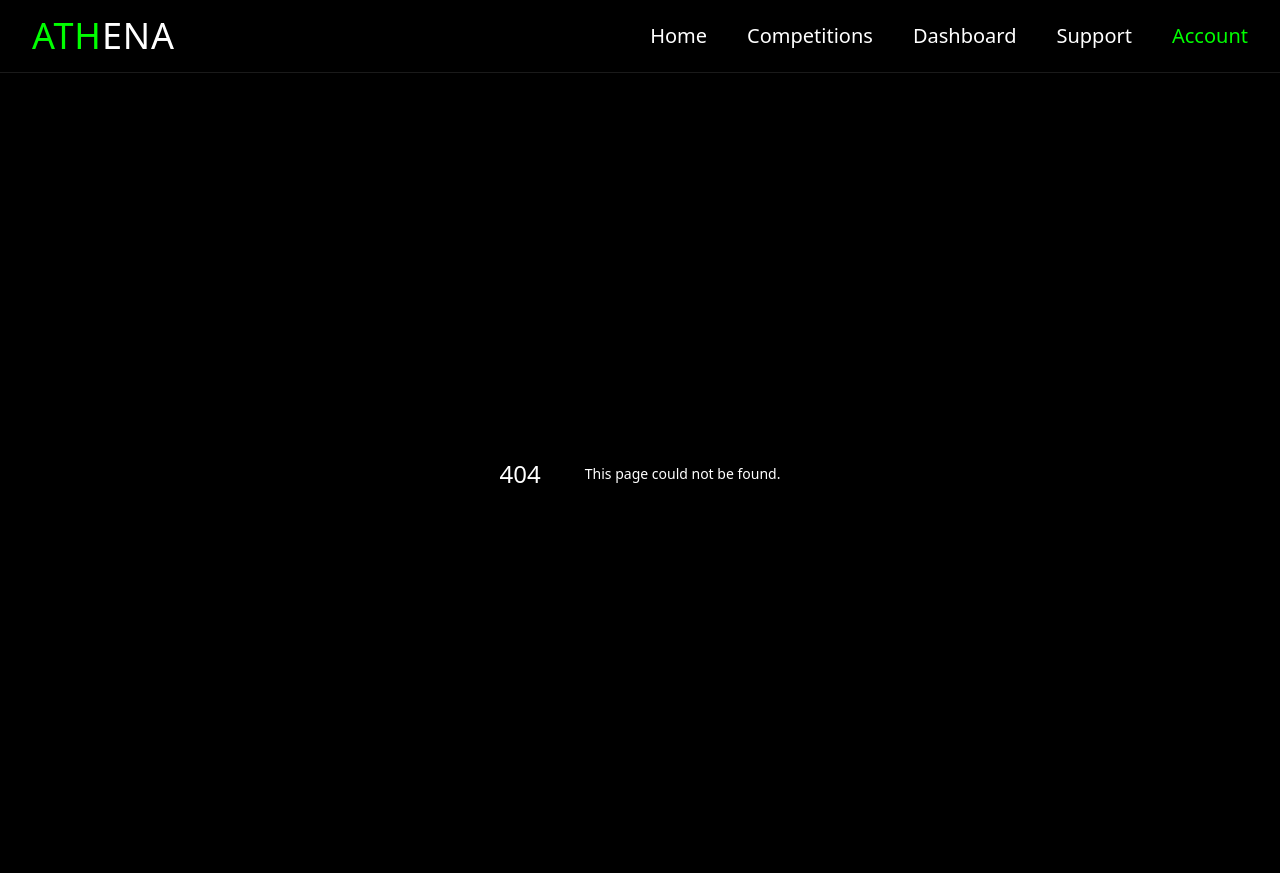
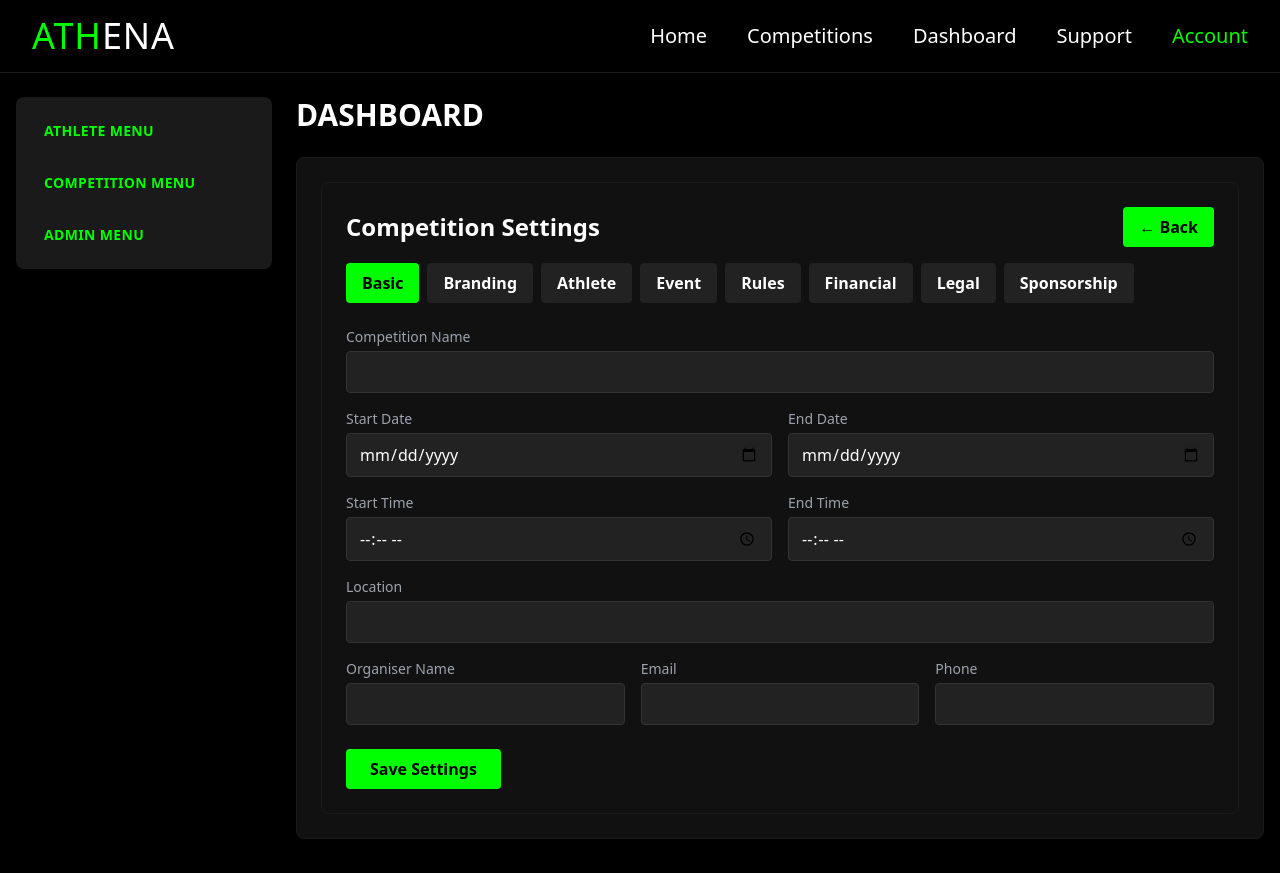
Before and after one commit to caldefenwycke/athena, a Next.js app: page /dashboard/competition/1/settings in a window 1280 px wide. Before the commit this address had no page. Built offline with nearby package versions, Linux system fonts and the light colour scheme.

Commit message:
Edit competitions basic settings tab

```diff
--- /dev/null
+++ b/pages/dashboard/competition/[id]/settings.tsx
@@ -0,0 +1,189 @@
+// pages/dashboard/competition/[id]/settings.tsx
+import { useRouter } from 'next/router';
+import DashboardLayout from '@/components/layouts/DashboardLayout';
+import { useEffect, useState } from 'react';
+import Link from 'next/link';
+
+const tabLabels = [
+  'Basic',
+  'Branding',
+  'Athlete',
+  'Event',
+  'Rules',
+  'Financial',
+  'Legal',
+  'Sponsorship',
+] as const;
+
+type Tab = (typeof tabLabels)[number];
+
+export default function CompetitionSettings() {
+  const router = useRouter();
+  const { id } = router.query;
+  const [activeTab, setActiveTab] = useState<Tab>('Basic');
+
+  const [competition, setCompetition] = useState({
+    name: '',
+    location: '',
+    startDate: '',
+    endDate: '',
+    startTime: '',
+    endTime: '',
+    organiserName: '',
+    organiserEmail: '',
+    organiserPhone: '',
+    rules: '',
+    waivers: '',
+  });
+
+  useEffect(() => {
+    if (id) {
+      // TODO: Fetch competition details from Firestore
+      console.log('Loaded competition ID:', id);
+    }
+  }, [id]);
+
+  const handleSave = () => {
+    // TODO: Save competition details to Firestore
+    console.log('Saving competition:', id, competition);
+  };
+
+  return (
+    <DashboardLayout>
+      <div className="bg-[#111] border border-[#1A1A1A] rounded-lg p-6 max-w-5xl mx-auto">
+        <div className="flex justify-between items-center mb-4">
+          <h1 className="text-2xl font-bold text-white">Competition Settings</h1>
+          <Link href="/dashboard/competition/my-competitions">
+            <button className="bg-[#00FF00] text-black font-semibold px-4 py-2 rounded hover:bg-[#00cc00]">
+              ← Back
+            </button>
+          </Link>
+        </div>
+
+        <div className="flex flex-wrap gap-2 mb-6">
+          {tabLabels.map((tab) => (
+            <button
+              key={tab}
+              onClick={() => setActiveTab(tab)}
+              className={`px-4 py-2 rounded font-semibold ${
+                activeTab === tab
+                  ? 'bg-[#00FF00] text-black'
+                  : 'bg-[#222] text-white hover:bg-[#333]'
+              }`}
+            >
+              {tab}
+            </button>
+          ))}
+        </div>
+
+        <div className="space-y-4 text-white">
+          {activeTab === 'Basic' && (
+            <>
+              <div>
+                <label className="text-sm text-gray-400 block mb-1">Competition Name</label>
+                <input
+                  value={competition.name}
+                  onChange={(e) => setCompetition({ ...competition, name: e.target.value })}
+                  className="w-full bg-[#222] border border-[#333] rounded px-3 py-2"
+                />
+              </div>
+
+              <div className="grid grid-cols-1 sm:grid-cols-2 gap-4">
+                <div>
+                  <label className="text-sm text-gray-400 block mb-1">Start Date</label>
+                  <input
+                    type="date"
+                    value={competition.startDate}
+                    onChange={(e) => setCompetition({ ...competition, startDate: e.target.value })}
+                    className="w-full bg-[#222] border border-[#333] rounded px-3 py-2"
+                  />
+                </div>
+                <div>
+                  <label className="text-sm text-gray-400 block mb-1">End Date</label>
+                  <input
+                    type="date"
+                    value={competition.endDate}
+                    onChange={(e) => setCompetition({ ...competition, endDate: e.target.value })}
+                    className="w-full bg-[#222] border border-[#333] rounded px-3 py-2"
+                  />
+                </div>
+                <div>
+                  <label className="text-sm text-gray-400 block mb-1">Start Time</label>
+                  <input
+                    type="time"
+                    value={competition.startTime}
+                    onChange={(e) => setCompetition({ ...competition, startTime: e.target.value })}
+                    className="w-full bg-[#222] border border-[#333] rounded px-3 py-2"
+                  />
+                </div>
+                <div>
+                  <label className="text-sm text-gray-400 block mb-1">End Time</label>
+                  <input
+                    type="time"
+                    value={competition.endTime}
+                    onChange={(e) => setCompetition({ ...competition, endTime: e.target.value })}
+                    className="w-full bg-[#222] border border-[#333] rounded px-3 py-2"
+                  />
+                </div>
+              </div>
+
+              <div>
+                <label className="text-sm text-gray-400 block mb-1">Location</label>
+                <input
+                  value={competition.location}
+                  onChange={(e) => setCompetition({ ...competition, location: e.target.value })}
+                  className="w-full bg-[#222] border border-[#333] rounded px-3 py-2"
+                />
+              </div>
+
+              <div className="grid grid-cols-1 sm:grid-cols-3 gap-4">
+                <div>
+                  <label className="text-sm text-gray-400 block mb-1">Organiser Name</label>
+                  <input
+                    value={competition.organiserName}
+                    onChange={(e) => setCompetition({ ...competition, organiserName: e.target.value })}
+                    className="w-full bg-[#222] border border-[#333] rounded px-3 py-2"
+                  />
+                </div>
+                <div>
+                  <label className="text-sm text-gray-400 block mb-1">Email</label>
+                  <input
+                    type="email"
+                    value={competition.organiserEmail}
+                    onChange={(e) => setCompetition({ ...competition, organiserEmail: e.target.value })}
+                    className="w-full bg-[#222] border border-[#333] rounded px-3 py-2"
+                  />
+                </div>
+                <div>
+                  <label className="text-sm text-gray-400 block mb-1">Phone</label>
+                  <input
+                    type="tel"
+                    value={competition.organiserPhone}
+                    onChange={(e) => setCompetition({ ...competition, organiserPhone: e.target.value })}
+                    className="w-full bg-[#222] border border-[#333] rounded px-3 py-2"
+                  />
+                </div>
+              </div>
+            </>
+          )}
+
+          {/* Placeholder tabs */}
+          {activeTab === 'Branding' && <p>Coming soon: Branding settings</p>}
+          {activeTab === 'Athlete' && <p>Coming soon: Athlete registration settings</p>}
+          {activeTab === 'Event' && <p>Coming soon: Event setup</p>}
+          {activeTab === 'Rules' && <p>Coming soon: Rules and sanctioning</p>}
+          {activeTab === 'Financial' && <p>Coming soon: Financial settings</p>}
+          {activeTab === 'Legal' && <p>Coming soon: Waiver and legal options</p>}
+          {activeTab === 'Sponsorship' && <p>Coming soon: Sponsorship setup</p>}
+        </div>
+
+        <button
+          onClick={handleSave}
+          className="mt-6 bg-[#00FF00] text-black px-6 py-2 rounded font-semibold hover:bg-[#00cc00]"
+        >
+          Save Settings
+        </button>
+      </div>
+    </DashboardLayout>
+  );
+}
--- a/pages/dashboard/competition/my-competitions.tsx
+++ b/pages/dashboard/competition/my-competitions.tsx
@@ -36,8 +36,7 @@ const competitionsData: Competition[] = [
 
 export default function MyCompetitionsPage() {
   const [activeTab, setActiveTab] = useState<'active' | 'past'>('active');
-
-  const filtered = competitionsData.filter(c => c.status === activeTab);
+  const filtered = competitionsData.filter((c) => c.status === activeTab);
 
   return (
     <DashboardLayout>
@@ -88,9 +87,18 @@ export default function MyCompetitionsPage() {
           ) : (
             filtered.map((comp) => (
               <div key={comp.id} className="bg-[#222] rounded p-4 border border-[#333]">
-                <h4 className="text-[#00FF00] font-semibold text-lg mb-1">{comp.title}</h4>
-                <p className="text-white text-sm mb-2">{comp.description}</p>
-                <p className="text-sm text-gray-400">📅 {comp.date}</p>
+                <div className="flex justify-between items-start">
+                  <div>
+                    <h4 className="text-[#00FF00] font-semibold text-lg mb-1">{comp.title}</h4>
+                    <p className="text-white text-sm mb-2">{comp.description}</p>
+                    <p className="text-sm text-gray-400">📅 {comp.date}</p>
+                  </div>
+                  <Link href={`/dashboard/competition/${comp.id}/settings`}>
+                    <button className="bg-[#00FF00] text-black text-sm font-semibold px-3 py-1 rounded hover:bg-[#00e600]">
+                      Edit
+                    </button>
+                  </Link>
+                </div>
               </div>
             ))
           )}
--- a/pages/dashboard/competition/new-competition.tsx
+++ b/pages/dashboard/competition/new-competition.tsx
@@ -1,106 +1,65 @@
+// pages/dashboard/competition/new-competition.tsx
 import { useState } from 'react';
+import { useRouter } from 'next/router';
 import DashboardLayout from '@/components/layouts/DashboardLayout';
 
-export default function NewCompetitionPage() {
-  const [form, setForm] = useState({
-    title: '',
-    description: '',
-    startDate: '',
-    endDate: '',
-  });
+export default function NewCompetition() {
+  const router = useRouter();
+  const [name, setName] = useState('');
+  const [location, setLocation] = useState('');
+  const [date, setDate] = useState('');
 
-  const handleChange = (e: React.ChangeEvent<HTMLInputElement | HTMLTextAreaElement>) => {
-    setForm({ ...form, [e.target.name]: e.target.value });
-  };
+  const handleCreate = async () => {
+    // Simulate ID creation (replace with Firestore logic if needed)
+    const newCompetitionId = `${Date.now()}`;
 
-  const handleSubmit = (e: React.FormEvent) => {
-    e.preventDefault();
-    // TODO: Replace with Firestore create logic
-    console.log('Creating competition →', form);
+    // Save logic would go here
+
+    // Redirect to the settings page for the new competition
+    router.push(`/dashboard/competition/${newCompetitionId}/settings`);
   };
 
   return (
     <DashboardLayout>
-      <div className="bg-[#111] border border-[#1A1A1A] rounded-lg p-6">
-        <h2 className="text-2xl font-bold text-white mb-6">Create New Competition</h2>
+      <div className="bg-[#111] border border-[#1A1A1A] rounded-lg p-6 max-w-2xl mx-auto">
+        <h1 className="text-2xl font-bold text-white mb-6">Create New Competition</h1>
 
-        <form onSubmit={handleSubmit} className="space-y-6">
-          {/* Title */}
+        <div className="space-y-4">
           <div>
-            <label htmlFor="title" className="block text-[#00FF00] font-medium mb-1">
-              Title
-            </label>
+            <label className="block text-sm text-gray-400 mb-1">Competition Name</label>
             <input
-              id="title"
-              name="title"
-              type="text"
-              value={form.title}
-              onChange={handleChange}
-              placeholder="Enter competition title"
-              className="w-full bg-[#222] border border-[#333] rounded px-4 py-2 text-white focus:outline-none focus:border-[#00FF00]"
-              required
+              value={name}
+              onChange={(e) => setName(e.target.value)}
+              className="w-full bg-[#222] border border-[#333] rounded px-3 py-2 text-white"
             />
           </div>
 
-          {/* Description */}
           <div>
-            <label htmlFor="description" className="block text-[#00FF00] font-medium mb-1">
-              Description
-            </label>
-            <textarea
-              id="description"
-              name="description"
-              value={form.description}
-              onChange={handleChange}
-              placeholder="Enter competition description"
-              rows={4}
-              className="w-full bg-[#222] border border-[#333] rounded px-4 py-2 text-white focus:outline-none focus:border-[#00FF00]"
-              required
+            <label className="block text-sm text-gray-400 mb-1">Location</label>
+            <input
+              value={location}
+              onChange={(e) => setLocation(e.target.value)}
+              className="w-full bg-[#222] border border-[#333] rounded px-3 py-2 text-white"
             />
           </div>
 
-          {/* Dates */}
-          <div className="grid grid-cols-1 md:grid-cols-2 gap-6">
           <div>
-              <label htmlFor="startDate" className="block text-[#00FF00] font-medium mb-1">
-                Start Date
-              </label>
+            <label className="block text-sm text-gray-400 mb-1">Date</label>
             <input
-                id="startDate"
-                name="startDate"
               type="date"
-                value={form.startDate}
-                onChange={handleChange}
-                className="w-full bg-[#222] border border-[#333] rounded px-4 py-2 text-white focus:outline-none focus:border-[#00FF00]"
-                required
+              value={date}
+              onChange={(e) => setDate(e.target.value)}
+              className="w-full bg-[#222] border border-[#333] rounded px-3 py-2 text-white"
             />
           </div>
-            <div>
-              <label htmlFor="endDate" className="block text-[#00FF00] font-medium mb-1">
-                End Date
-              </label>
-              <input
-                id="endDate"
-                name="endDate"
-                type="date"
-                value={form.endDate}
-                onChange={handleChange}
-                className="w-full bg-[#222] border border-[#333] rounded px-4 py-2 text-white focus:outline-none focus:border-[#00FF00]"
-                required
-              />
-            </div>
-          </div>
 
-          {/* Submit */}
-          <div className="pt-2">
           <button
-              type="submit"
-              className="bg-[#00FF00] hover:bg-[#00dd00] text-black font-bold px-6 py-2 rounded"
+            onClick={handleCreate}
+            className="bg-[#00FF00] text-black px-4 py-2 rounded font-semibold hover:bg-[#00cc00] mt-4"
           >
-              Create Competition
+            Save & Go to Settings
           </button>
         </div>
-        </form>
       </div>
     </DashboardLayout>
   );
```
Lines whose indentation alone changed are shown as unchanged.
